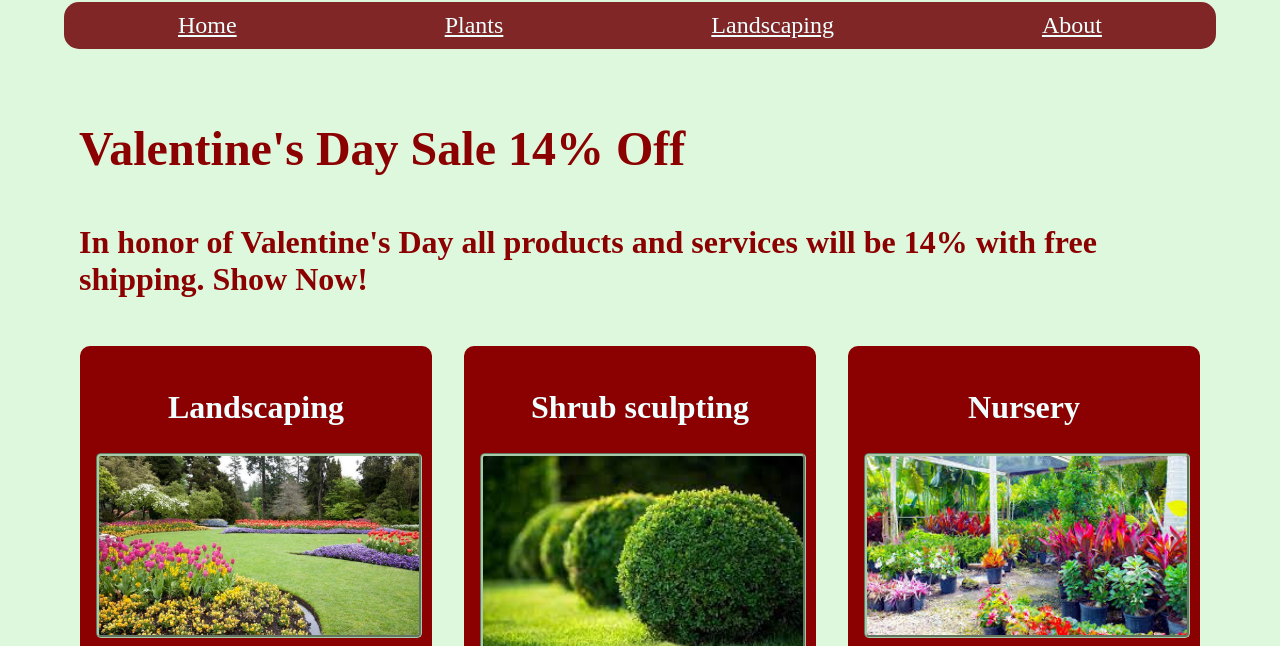
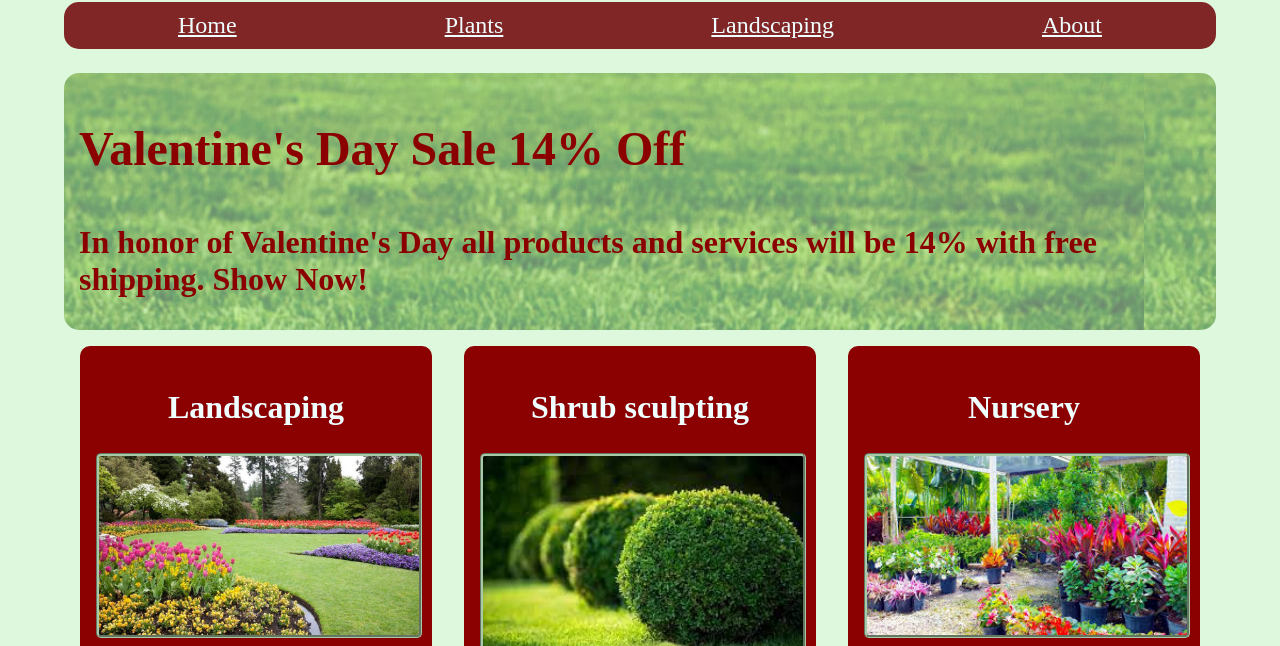
Before and after one commit to vjp2109/MetaCssHtml, a plain HTML site: page html/index.html in a window 1280 px wide. Shown: the part 154-800 px from the top of the page. Drawn offline with Linux system fonts and the light colour scheme.

Commit message:
Edited hero

```diff
--- a/css/styles.css
+++ b/css/styles.css
@@ -43,7 +43,7 @@ a {
 
 #promo::before {
   content: "";
-  background-image: url("/grass2.jpeg");
+  background-image: url("/images/grass2.jpeg");
   position: absolute;
   top: 0px;
   right: 0px;
@@ -108,6 +108,8 @@ article {
   flex: 1;
 }
 
+/* Footer */
+
 footer {
   display: flex;
 }
```
